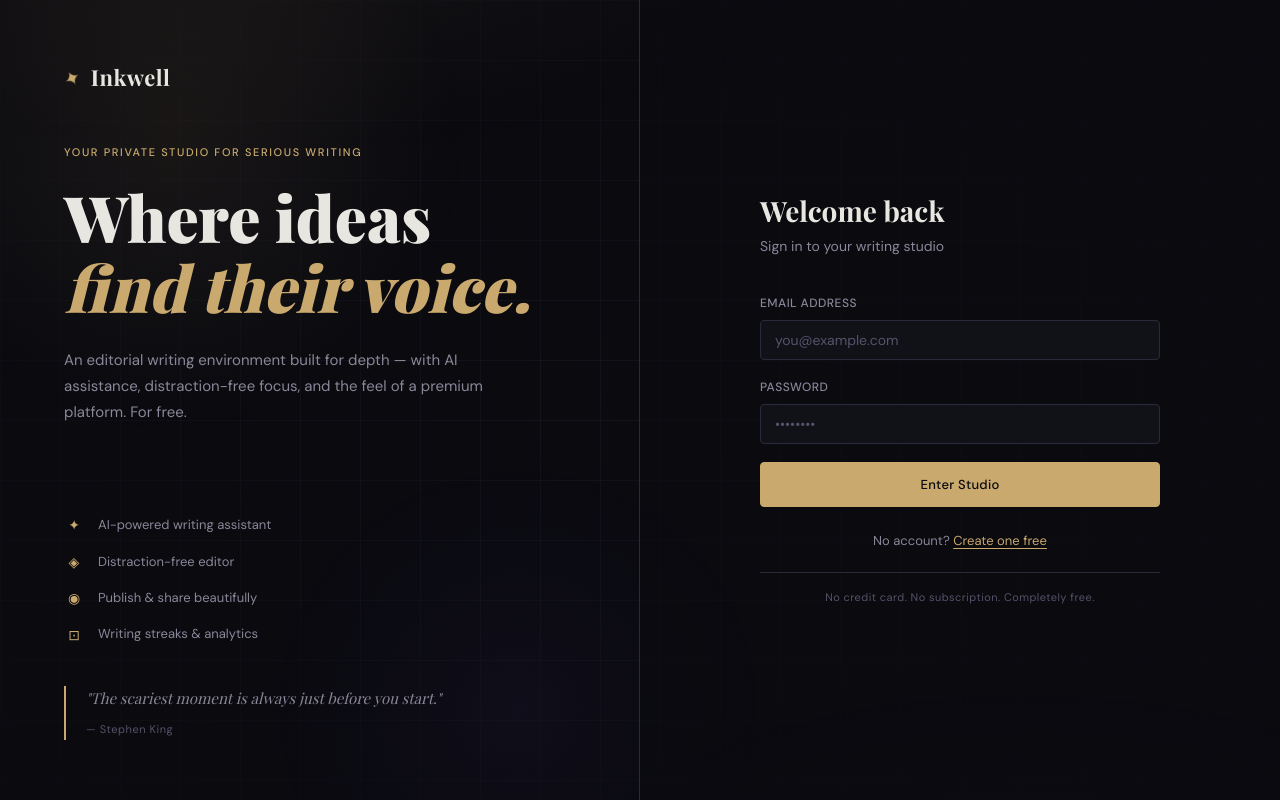
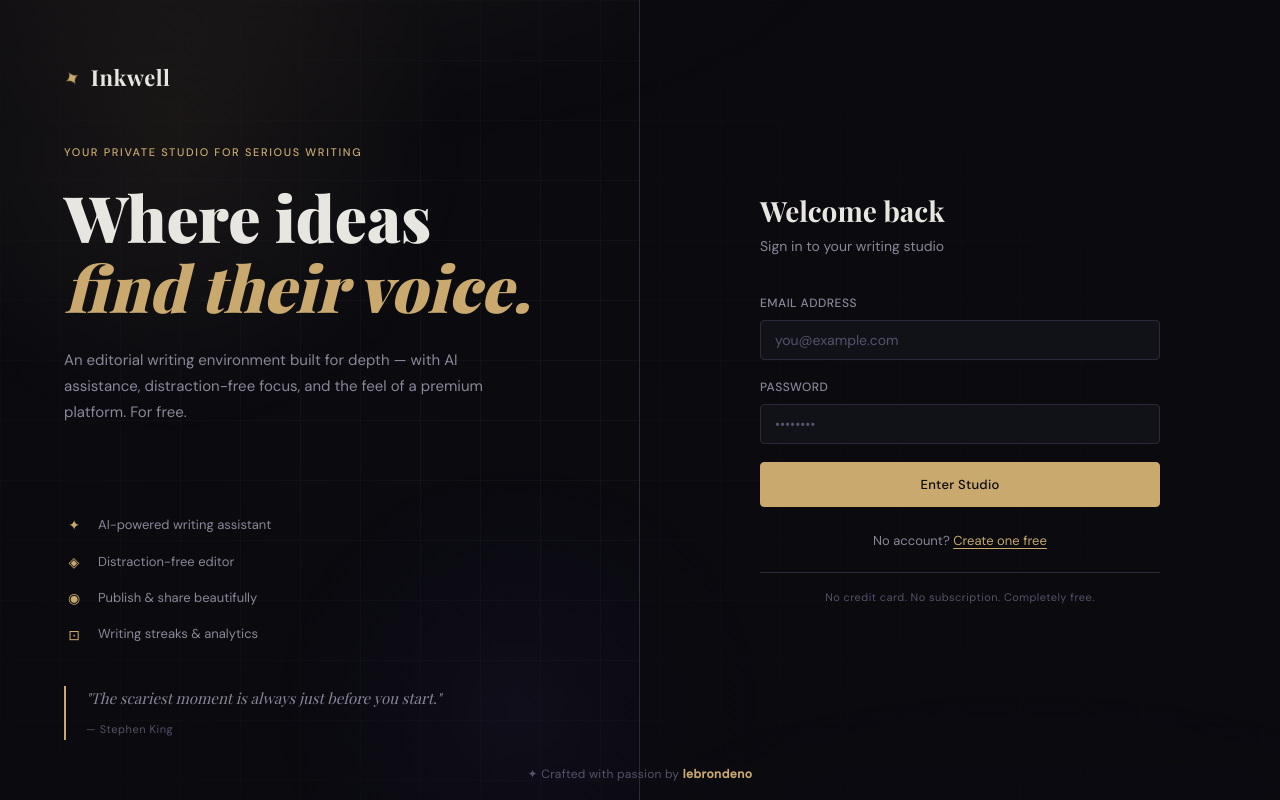
Before and after one commit to lebrondeno/inkwell, a React (Vite) app: page / in a window 1280 px wide. Built offline with nearby package versions, Linux system fonts and the light colour scheme; no server answers; a web font is replaced by a local one.

Commit message:
docs: Add signature and attribution by lebrondeno
- Updated README with comprehensive project documentation
- Added signature footer to Landing page
- Added code attribution in App.tsx
- Highlights project features and creator information

```diff
--- a/src/pages/Landing.module.css
+++ b/src/pages/Landing.module.css
@@ -243,6 +243,24 @@
   border-top: 1px solid var(--border);
 }
 
+.footer {
+  position: fixed;
+  bottom: 16px;
+  left: 16px;
+  right: 16px;
+  text-align: center;
+  font-size: 12px;
+  color: var(--text-muted);
+  z-index: 10;
+  letter-spacing: 0.02em;
+}
+
+.signature {
+  color: var(--accent);
+  font-weight: 600;
+  letter-spacing: 0.04em;
+}
+
 @media (max-width: 900px) {
   .landing {
     grid-template-columns: 1fr;
--- a/src/pages/Landing.tsx
+++ b/src/pages/Landing.tsx
@@ -140,6 +140,11 @@ export default function Landing() {
           </div>
         </div>
       </div>
+
+      {/* Footer signature */}
+      <footer className={styles.footer}>
+        <p>✦ Crafted with passion by <span className={styles.signature}>lebrondeno</span></p>
+      </footer>
     </div>
   )
 }
```
Also changed, not shown: src/App.tsx (+10 -0 lines), 1 other file (tests, documents, lock files or other folders).
